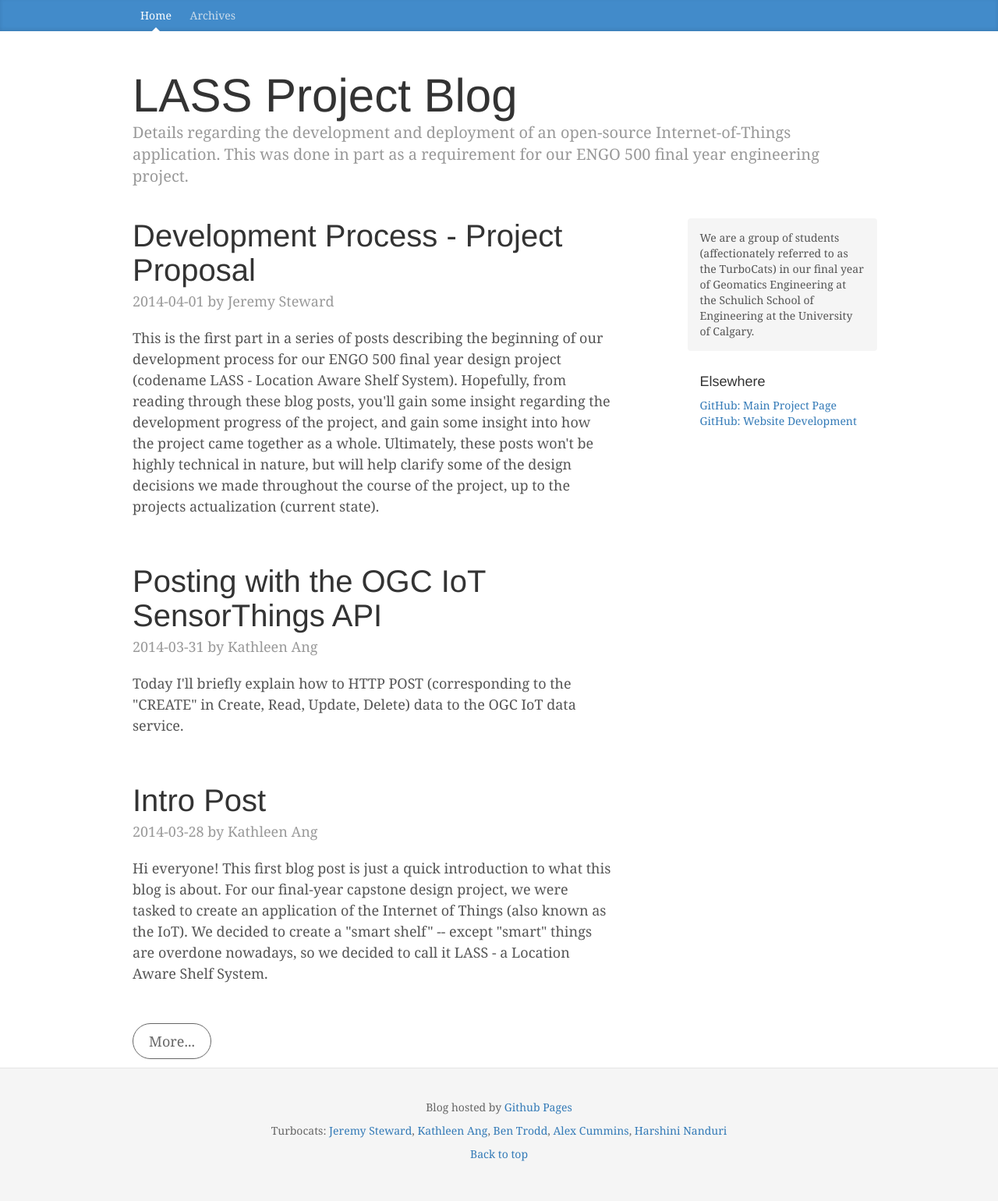
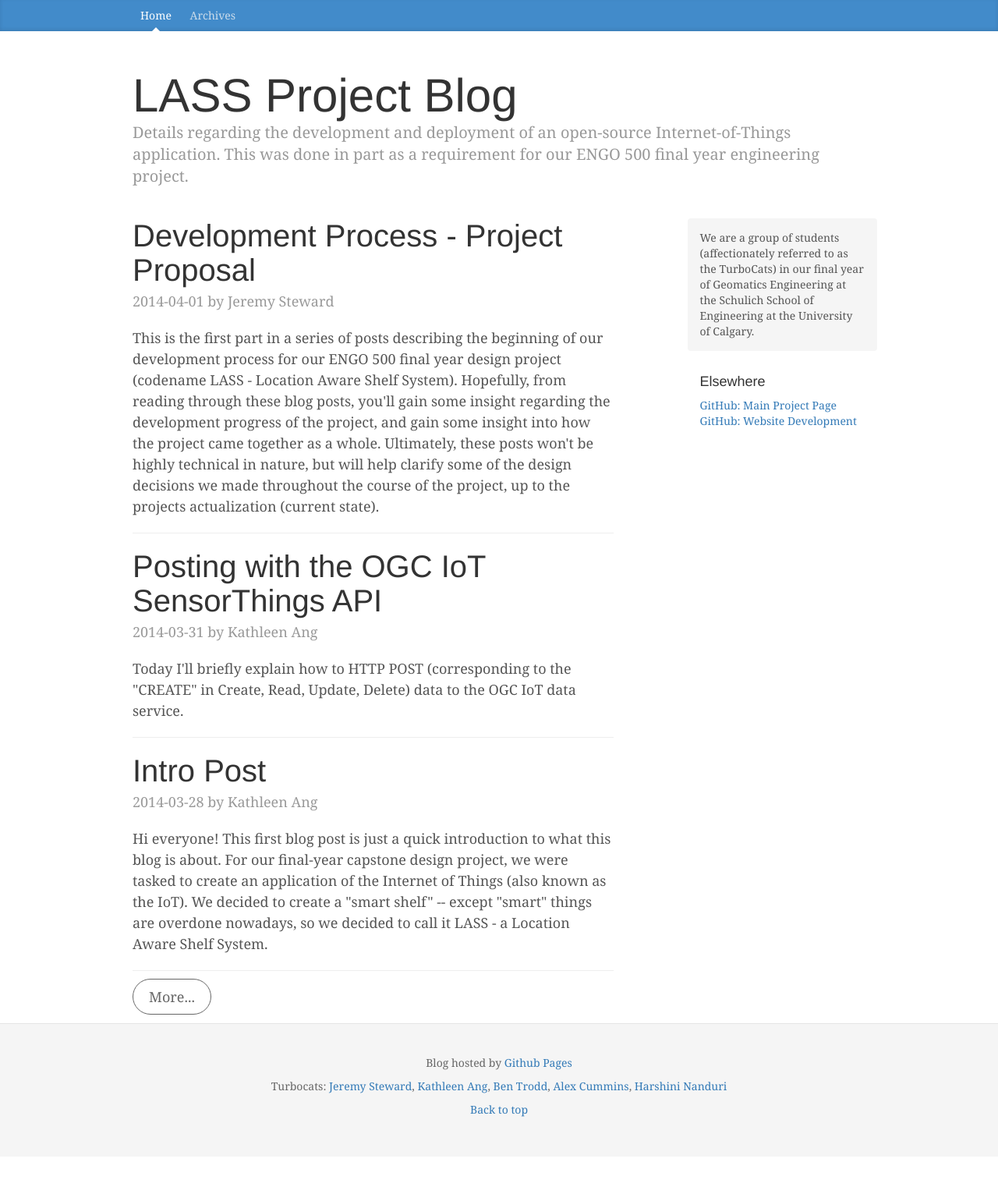
Before and after one commit to ThatGeoGuy/ENGO500, a Jekyll site: the page built from index.html, in a window 1280 px wide. Shown: the whole page at 78% size. Built offline with Jekyll 4.4.1, drawn with Linux system fonts in a browser that asks for light colours; nearby versions of some CDN libraries; after the commit the page ends 1483 px from its top, so only the background shows below that.

Commit message:
Changed separator between posts to be a horizontal rule, and also removed some whitespace

```diff
--- a/css/base.css
+++ b/css/base.css
@@ -148,9 +148,6 @@ h6, .h6 {
  * Blog posts
  */
 
-.blog-post {
-  margin-bottom: 60px;
-}
 .blog-post-title {
   margin-bottom: 5px;
   font-size: 40px;
--- a/index.html
+++ b/index.html
@@ -20,6 +20,7 @@ index: true
 					{{ post.date | date: "%Y-%m-%d" }} by {{ post.author }}
 				</p>
 				<span>{{ post.excerpt | strip_html }}</span>
+				<hr>
 			</div>
 		{% endfor %}
 		<div class='pager'><a href='{{ site.baseurl }}/archives'>More...</a></div>
```
